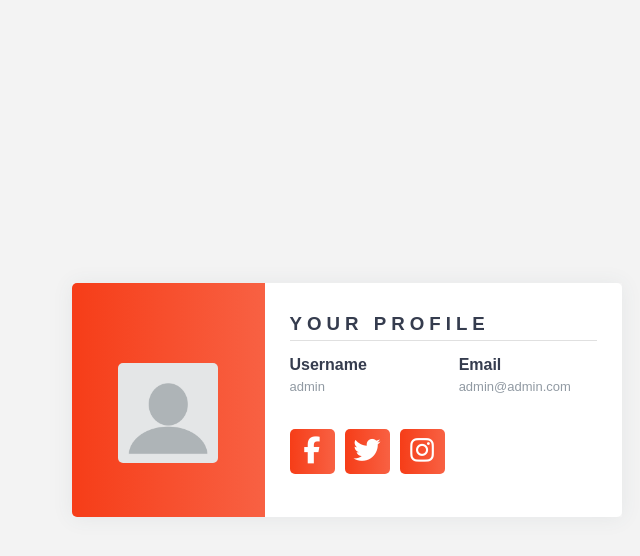
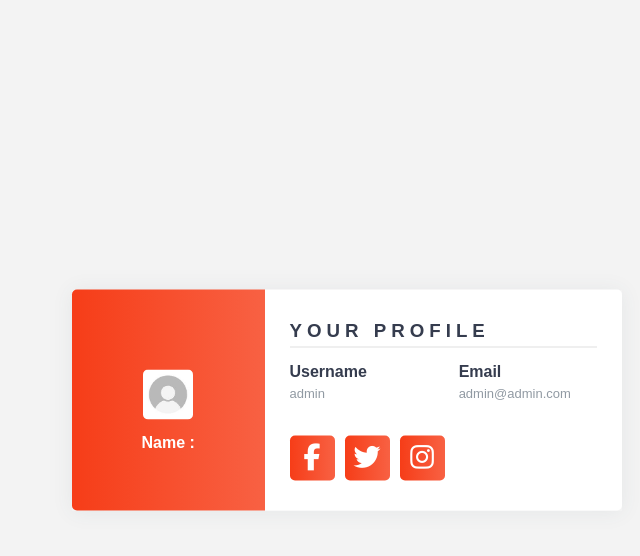
Before and after one commit to dhruvkej9/Aim-Tracker, a Django app: page /profile in a window 1280 px wide. Shown: the top 556 px of the page, without its empty margins (293-933 px from the left). Run offline with Django 4.2, Linux system fonts and the light colour scheme; a user stored in the database is signed in; some libraries are stand-ins or nearby versions.

Commit message:
Full Code

```diff
--- a/Aim_Trainer/templates/profile.html
+++ b/Aim_Trainer/templates/profile.html
@@ -129,8 +129,8 @@
 <body>
     <div class="wrapper">
         <div class="left">
-            <img src="images/mark-edward-fischbach-1.webp" alt="user" width="100">
-            <h4>{{name}}</h4>
+            <img src="Assets/profile.jpg" alt="user" width="50">
+            <h4>Name : {{name}}</h4>
              <!-- <p>A Passionate gamer having proficieny in gaming.</p> -->
         </div>
         <div class="right">
```
Also changed, not shown: Aim_Trainer/Assets/profile.jpg (added), Aim_Trainer/db.sqlite3 (added).
